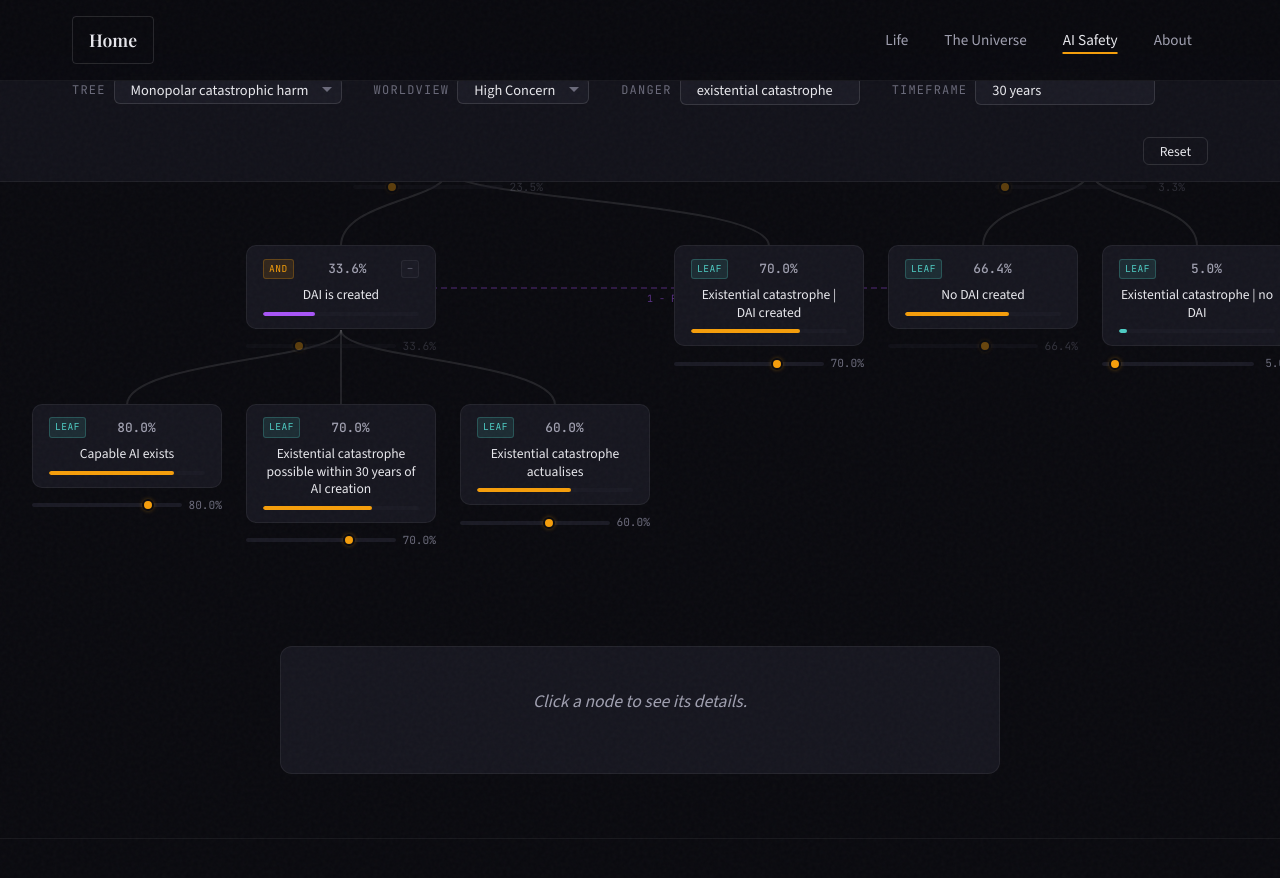
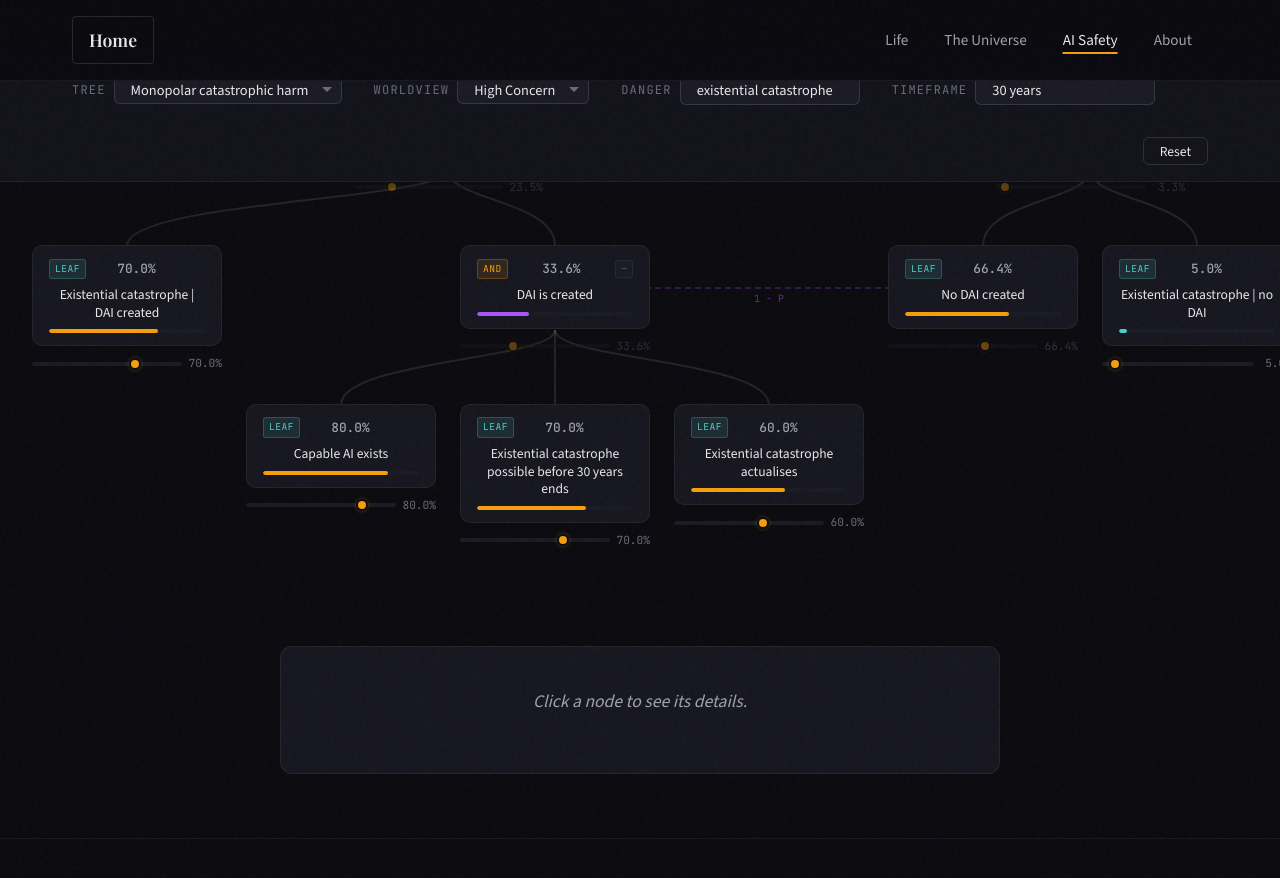
Before and after one commit to Arkleseisure/Arkleseisure.github.io, a Jekyll site: the page doom-assumptions/index.html, which Jekyll copies as it is, in a window 1280 px wide and 900 px high, scrolled down 752 px. Shown: the top 878 px of the window. Built offline with Jekyll 4.4.1, drawn with Linux system fonts in a browser that asks for light colours; part of the change alters nothing that is shown.

Commit message:
Fix pin display, node layout, reset button, and node naming
- Unpin button now appears immediately when a branch node is pinned
  (triggers full re-render on first pin)
- Swapped children order in AI-caused branch so DAI is created sits
  adjacent to No DAI created, making complement link clearer
- Reset button: added type="button" and preventDefault to stop
  accidental navigation
- Renamed "Danger possible within Timeframe of AI creation" to
  "Danger possible before Timeframe ends" (timeframe is from now,
  not from AI creation)

Co-Authored-By: Claude Opus 4.6 <noreply@anthropic.com>

```diff
--- a/doom-assumptions/data.js
+++ b/doom-assumptions/data.js
@@ -28,6 +28,12 @@ const TREES = [
           type: "and",
           children: [
             {
+              id: "d-given-dai",
+              name: "Danger | DAI created",
+              description: "The conditional probability that the Danger actually occurs, given that a dangerous AI system has been created. This captures the idea that even if a dangerous AI exists, it may not lead to the Danger (e.g. due to containment, luck, or the AI not pursuing harmful goals).",
+              type: "leaf"
+            },
+            {
               id: "dai-created",
               name: "DAI is created",
               description: "A dangerous AI system — one with the capability and disposition to cause the specified Danger — is built within the Timeframe. This decomposes into whether a sufficiently capable AI exists, whether the Danger can manifest in time, and whether it actually does.",
@@ -41,8 +47,8 @@ const TREES = [
                 },
                 {
                   id: "d-within-time",
-                  name: "Danger possible within Timeframe of AI creation",
-                  description: "Given such a capable AI exists, the Danger could unfold within the remaining Timeframe after the AI's creation. This captures whether the causal chain from AI capability to actual harm can play out fast enough.",
+                  name: "Danger possible before Timeframe ends",
+                  description: "Given such a capable AI exists, the Danger could unfold in the remaining time between the AI's creation and the end of the Timeframe. This captures whether the causal chain from AI capability to actual harm can play out before the time horizon is reached.",
                   type: "leaf"
                 },
                 {
@@ -52,12 +58,6 @@ const TREES = [
                   type: "leaf"
                 }
               ]
-            },
-            {
-              id: "d-given-dai",
-              name: "Danger | DAI created",
-              description: "The conditional probability that the Danger actually occurs, given that a dangerous AI system has been created. This captures the idea that even if a dangerous AI exists, it may not lead to the Danger (e.g. due to containment, luck, or the AI not pursuing harmful goals).",
-              type: "leaf"
             }
           ]
         },
--- a/doom-assumptions/index.html
+++ b/doom-assumptions/index.html
@@ -76,7 +76,7 @@
           <select id="worldview-select" class="control-select"></select>
         </div>
         <div id="variables-container" class="variables-container"></div>
-        <button id="reset-btn" class="btn btn-secondary btn-sm">Reset</button>
+        <button type="button" id="reset-btn" class="btn btn-secondary btn-sm">Reset</button>
       </div>
     </div>
   </section>
--- a/doom-assumptions/tree.js
+++ b/doom-assumptions/tree.js
@@ -323,17 +323,17 @@
       slider.addEventListener("input", function () {
         var newVal = parseInt(slider.value) / 100;
         probabilities[node.id] = newVal;
+        currentWorldview = null;
+        worldviewSelect.value = "custom";
 
-        if (hasChildren) {
-          // Pin this branch node — override computed value
+        if (hasChildren && !pinnedNodes[node.id]) {
+          // First move on a branch node — pin it and re-render to show unpin button
           pinnedNodes[node.id] = true;
-          // Update card to show pinned state
-          card.classList.add("pinned");
-          sliderWrap.classList.remove("unpinned");
+          renderTree();
+          updateInfoPanel();
+          return;
         }
 
-        currentWorldview = null;
-        worldviewSelect.value = "custom";
         updateAllProbabilities();
         updateInfoPanel();
       });
@@ -639,7 +639,9 @@
     updateInfoPanel();
   });
 
-  resetBtn.addEventListener("click", function () {
+  resetBtn.addEventListener("click", function (e) {
+    e.preventDefault();
+    e.stopPropagation();
     var firstKey = Object.keys(getTree().worldviews)[0];
     if (firstKey) {
       worldviewSelect.value = firstKey;
```
